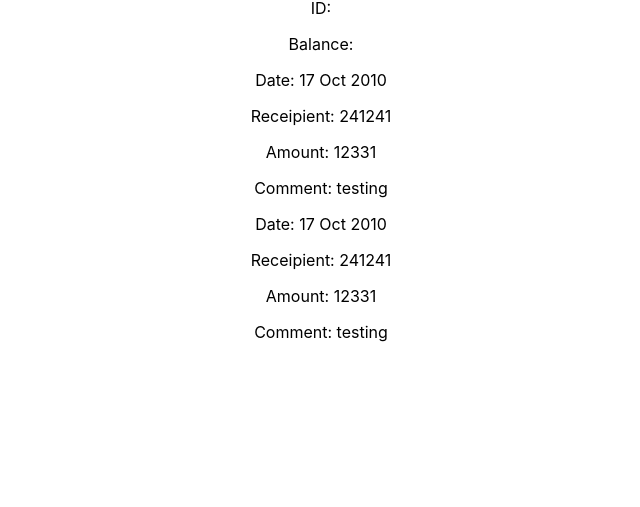
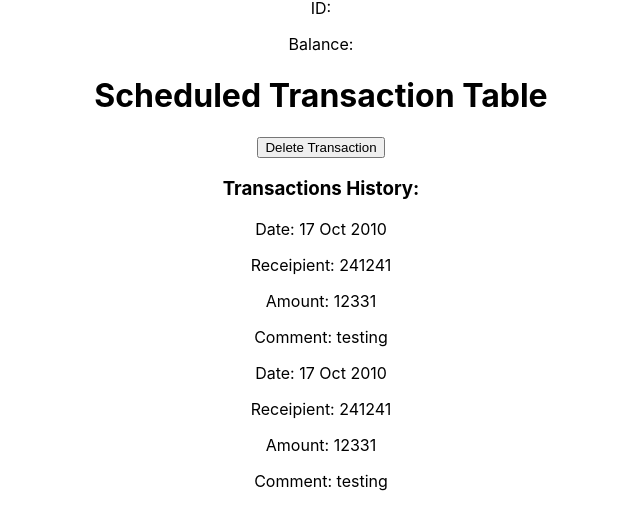
Before and after one commit to yuenhuiqi/SEED-TT-16, a React (Create React App) app in the folder frontend/my-app/: page / in a window 1280 px wide. Shown: the part 409-916 px from the top of the page, without its empty margins (319-959 px from the left). Before the commit the page ends 800 px from the top, so only its background shows below. Built offline with nearby package versions, Linux system fonts and the light colour scheme.

Commit message:
fixed bugs
wh

```diff
--- a/frontend/my-app/src/components/Transrecord.js
+++ b/frontend/my-app/src/components/Transrecord.js
@@ -3,18 +3,36 @@ const Transrecord = (props)=>{
   const account = props.account
 
   return(
-        account.map((trans) => {
+    <body>
+        <div id="top-header">
+        <h1>
+            Scheduled Transaction Table
+        </h1>
+        </div>
+
+        <div id="buttons">
+            <button type="button" id="delete-trans">Delete Transaction</button>
+        </div>
+
+        <div id="previous-transaction">
+            <h3>Transactions History: </h3>
+        </div>
+
+        {account.map((trans) => {
             return (
                 <>
                 <p>Date: {trans.date}</p>
                 <p>Receipient: {trans.receipient}</p>
                 <p>Amount: {trans.amount}</p>
                 <p>Comment: {trans.comment}</p>
-
                 </>
             )
-                    }
-        )
+        })}
+
+        <div id="buttons">
+            <button type="button" id = "view-more">View More</button>
+        </div>
+    </body>
   )
 
 }
```
Lines whose indentation alone changed are shown as unchanged.
